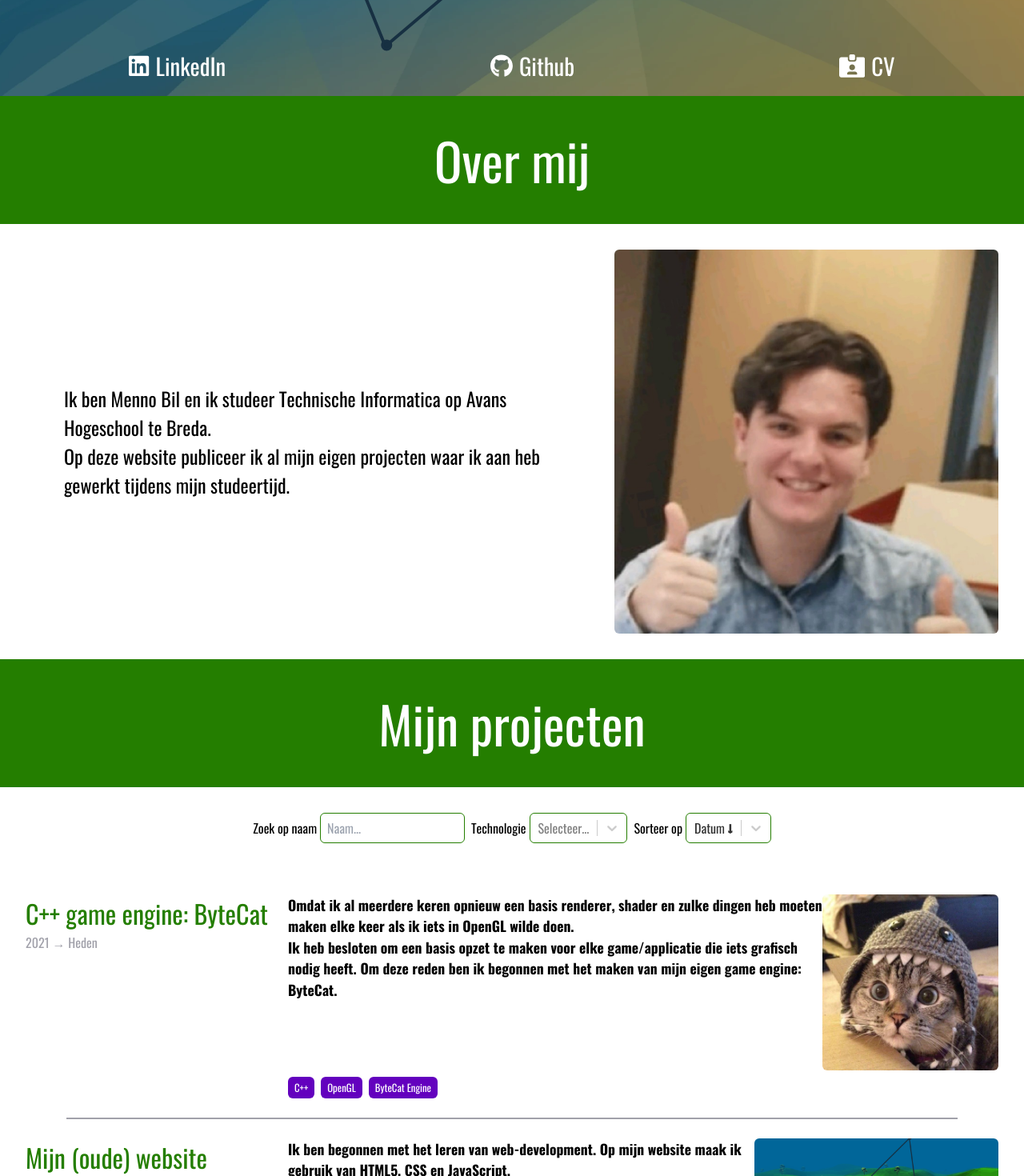
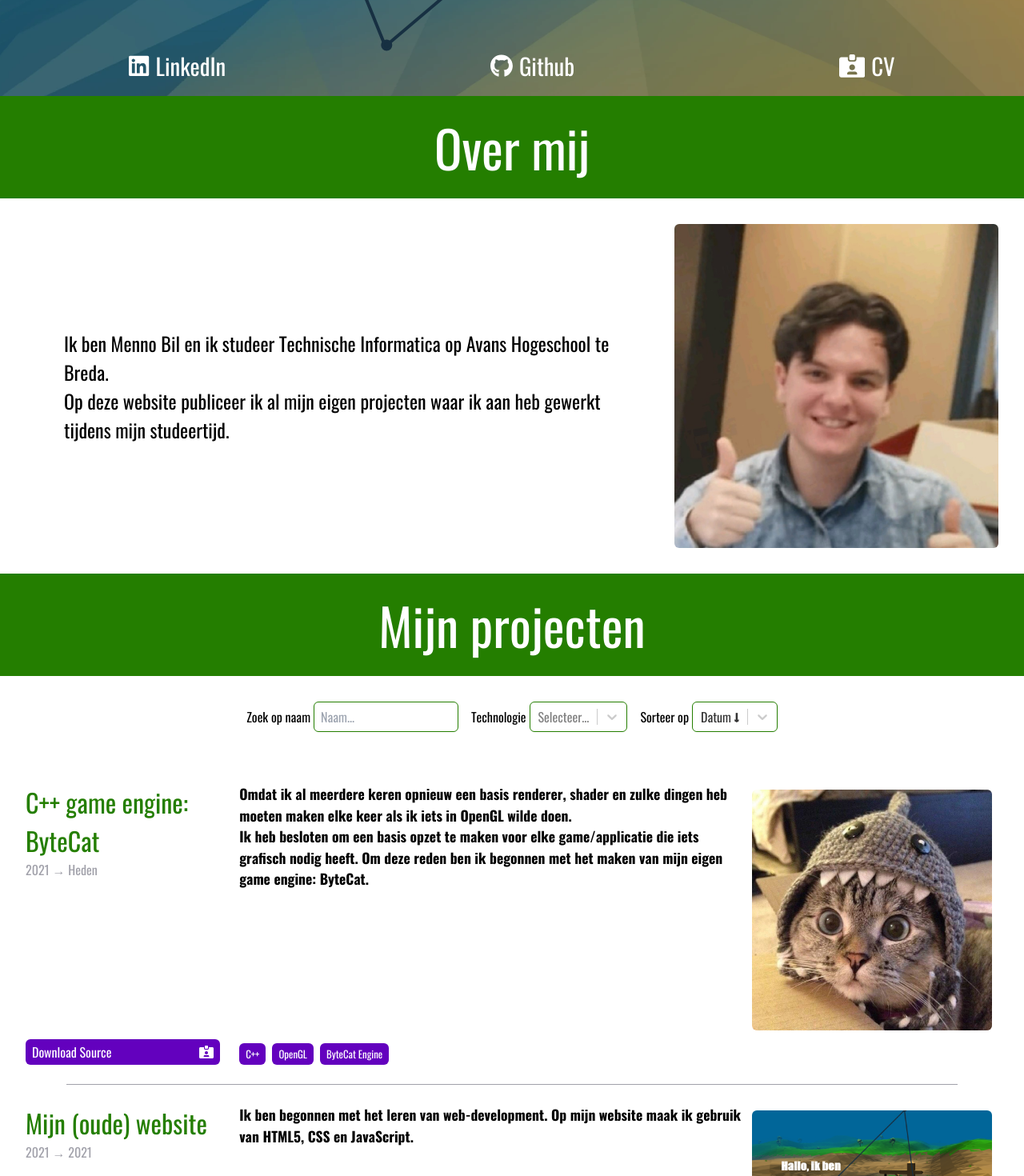
Before and after one commit to M-e-n-n-o/M-e-n-n-o.github.io, a React (Vite) app: page / in a window 1280 px wide. Shown: the part 680-2150 px from the top of the page at 80% size. Built offline with nearby package versions, Linux system fonts and the light colour scheme.

Commit message:
[Change] Styling consistency fixes

```diff
--- /dev/null
+++ b/src/components/Header.jsx
@@ -0,0 +1,11 @@
+import React from 'react';
+
+const Header = ({ children }) => {
+    return (
+        <header className="w-full bg-main text-center py-4">
+            {children}
+        </header>
+    );
+};
+
+export default Header;
--- /dev/null
+++ b/src/components/Link.jsx
@@ -0,0 +1,11 @@
+import React from 'react';
+
+const Link = ({ children, link, className }) => {
+    return (
+        <a className={`px-2 py-1 bg-call hover:bg-call-hover text-white rounded-md ${className}`} href={link}>
+            {children}
+        </a>
+    );
+};
+
+export default Link;
--- a/src/components/Timeline/Project.jsx
+++ b/src/components/Timeline/Project.jsx
@@ -1,21 +1,31 @@
 import React from 'react';
-const Project = ({ title, text, image, timestamp, link, technologies = [], hide = false }) => {
+import IdCardImg from "../../res/images/id-card.svg?component";
+import Link from "../Link";
+
+const Project = ({ title, text, image, timestamp, technologies = [], link, linkLabel, hide = false }) => {
     return (
         <>
             {!hide && <>
                 <div className="w-full flex items-center justify-between gap-6 flex-col md:flex-row overflow-hidden">
                     <div className="flex flex-col gap-6 w-full md:flex-row">
-                        <div className="w-full md:w-2/5 lg:w-1/4">
-                            <div className="text-[2rem] text-main">{title}</div>
-                            <div className="text-zinc-400 text-[1rem]">{timestamp}</div>
+                        <div className="w-full md:w-1/5 flex flex-col sm:flex-row md:flex-col justify-between items-center md:items-start gap-2">
+                            <div>
+                                <div className="text-[2rem] text-main">{title}</div>
+                                <div className="text-zinc-400 text-[1rem]">{timestamp}</div>
+                            </div>
+                            {link && <Link link={link} className="flex justify-between items-center max-h-10 w-2/3 sm:w-fit md:w-full">
+                                <span>{linkLabel ?? "Github page"}</span>
+                                <IdCardImg fill="currentColor" className="h-[1em]" />
+                            </Link>}
                         </div>
 
                         <div className="flex flex-col gap-2 flex-1">
                             <div className="text-[1.1rem] font-bold flex flex-col md:flex-row">
-                                <div>{text}</div>
-                                {image && <div className="w-full md:w-1/2 max-h-96 flex justify-center items-center overflow-hidden">
+                                <div className="w-full md:w-2/3">{text}</div>
+                                {image && <div className="md:w-1/3 max-h-96 flex justify-center items-center overflow-hidden p-2">
                                     <img
-                                        className="object-contain w-1/2 md:w-fit max-h-full max-w-full rounded-md"
+                                        loading="lazy"
+                                        className="object-contain w-1/3 md:w-auto max-w-full max-h-80 md:max-h-full rounded-md"
                                         src={image}
                                     />
                                 </div>}
--- a/src/components/Timeline/Technology.jsx
+++ b/src/components/Timeline/Technology.jsx
@@ -1,11 +1,10 @@
 import React from 'react';
+import Link from "../Link";
 
 const Technology = ({ name, link }) => {
     return (
         <>
-            {link ? <a className="px-2 py-1 bg-call hover:bg-call-hover text-white rounded-md text-[0.8rem]" href={link}>
-                {name}
-            </a> : <span className="px-2 py-1 bg-call text-white rounded-md text-[0.8rem]">
+            {link ? <Link className="text-[0.8rem]">{name}</Link> : <span className="px-2 py-1 bg-call text-white rounded-md text-[0.8rem]">
                 {name}
             </span>}
         </>
--- a/src/res/static/projects.jsx
+++ b/src/res/static/projects.jsx
@@ -1,7 +1,6 @@
 const giveIds = (list) => {
     list.forEach((item, id) => {
         item.id = id + 1;
-        item.link = `/?r=/projects/${id + 1}`;
     });
     return list;
 };
@@ -15,6 +14,11 @@ import OldWebsiteImg from "../images/OldWebsite.png";
 import GettinOverItImg from "../images/GOI.png";
 import OnlinePlatformer from "../images/Platformer.png";
 
+/*
+Note:
+technologies, link, linklabel are optional.
+If you exclude the end date it will assume that the project is ongoing
+*/
 
 export default giveIds([
 
@@ -27,6 +31,8 @@ export default giveIds([
         </>,
         description: "",
         shortImage: ByteCatImg,
+        link: "https://www.opengl.org/",
+        linkLabel: "Download Source",
         technologies: [
             { name: "C++" },
             { name: "OpenGL", link: "https://www.opengl.org/" },
@@ -70,6 +76,8 @@ export default giveIds([
             </ul>
         </>,
         shortImage: OpenGLGameImg,
+        link: "https://www.opengl.org/",
+        linkLabel: "Download Source",
         technologies: [
             { name: "Java" },
             { name: "OpenGL", link: "https://www.opengl.org/" },
@@ -86,6 +94,8 @@ export default giveIds([
             Daarnaast kan je in deze app gemakkelijk routes invullen door middel van de ingebouwde OpenStreetMap API.
         </>,
         shortImage: FitTrackerImg,
+        link: "https://www.opengl.org/",
+        linkLabel: "Download Source",
         technologies: [
             { name: "OpenStreetMap API", link: "https://www.openstreetmap.org" },
             { name: "Mobile" },
@@ -102,6 +112,8 @@ export default giveIds([
             De app maakt gebruik van GPS om de snelheid te berekenen van de gebruiker en Bluetooth om te communiceren met de Arduino.
         </>,
         shortImage: EStepImg,
+        link: "https://www.opengl.org/",
+        linkLabel: "Download Source",
         technologies: [
             { name: "Arduino", link: "https://www.arduino.cc/" },
             { name: "Mobile" },
@@ -118,6 +130,8 @@ export default giveIds([
             Deze bot is gemaakt in Java en maakt gebruik van een API om te verbinden met Discord.<br />
             De bot heeft allemaal leuke commands + elke gebruiker van de bot kan een eigen playlist aanmaken met liedjes die de bot altijd onthoud.
         </>,
+        link: "https://www.opengl.org/",
+        linkLabel: "Download Source",
         technologies: [
             { name: "Java" },
             { name: "Discord" }
@@ -134,6 +148,8 @@ export default giveIds([
             Daarnaast kan je een game starten samen met een andere player en tegen hem strijden in een simpele maar toch leuke platformer.
         </>,
         shortImage: OnlinePlatformer,
+        link: "https://www.opengl.org/",
+        linkLabel: "Download Source",
         technologies: [
             { name: "Java" },
             { name: "No engine" }
@@ -150,6 +166,8 @@ export default giveIds([
             Daarnaast heeft de game ook een paar secrets in de map en als je de game uitspeeld.
         </>,
         shortImage: GettinOverItImg,
+        link: "https://www.opengl.org/",
+        linkLabel: "Download Source",
         technologies: [
             { name: "Java" },
             { name: "No engine" }
@@ -166,6 +184,8 @@ export default giveIds([
             Al haal je het laatste level is er een leuke verrassing.
         </>,
         shortImage: DinosImg,
+        link: "https://www.opengl.org/",
+        linkLabel: "Download Source",
         technologies: [
             { name: "Java" },
         ]
--- a/src/views/AboutMe.jsx
+++ b/src/views/AboutMe.jsx
@@ -1,18 +1,20 @@
 import React from 'react';
+import Header from "../components/Header";
+import MennoImg from "../res/images/menno.webp";
 
 const AboutMe = () => {
     return (
         <div className="flex flex-col items-center">
-            <header className="w-full bg-main text-center py-8">
+            <Header>
                 <h2 className="text-[4rem] text-white">Over mij</h2>
-            </header>
-            <div className="p-8 flex flex-wrap min-h-[50vh]">
+            </Header>
+            <div className="p-8 flex flex-wrap ">
                 <div className="text-[1.5rem] w-full flex-1 flex items-center p-4 md:px-12">
                     Ik ben Menno Bil en ik studeer Technische Informatica op Avans Hogeschool te Breda.<br />
                     Op deze website publiceer ik al mijn eigen projecten waar ik aan heb gewerkt tijdens mijn studeertijd.
                 </div>
-                <div className="w-full md:max-w-[50%] md:w-fit flex items-center justify-center">
-                    <img src="src/res/images/menno.webp" className="flex-1 aspect-1 max-w-[50%] md:max-w-[60%] lg:max-w-none max-h-[30rem] rounded-md" />
+                <div className="w-1/3 flex items-center justify-center">
+                    <img src={MennoImg} className="flex-1 aspect-1 rounded-md" />
                 </div>
             </div>
         </div>
--- a/src/views/Front.jsx
+++ b/src/views/Front.jsx
@@ -4,6 +4,7 @@ import LinkedinImg from "../res/images/linkedin.svg?component";
 import GithubImg from "../res/images/github.svg?component";
 import IdCardImg from "../res/images/id-card.svg?component";
 import MennoImg from "../res/images/menno.webp";
+import CvPDF from "../res/static/CV.pdf";
 import "../res/css/views/Front.scss";
 
 const FrontIcon = ({ text, href, ...props }) => {
@@ -23,12 +24,12 @@ const Front = () => {
             <div className="min-h-screen flex flex-col justify-between items-center front-container gap-8">
                 <div className="z-10 py-3 text-white flex-1 flex flex-col justify-center items-center md:w-3/4 lg:flex-row xl:w-4/6">
                     <div className="flex-1 flex justify-center">
-                        <div>
-                            <div className="text-[1.8rem]">Hallo, ik ben</div>
-                            <a className="hover:text-main-hover pl-4 block text-[7rem] sm:text-[9rem] xl:text-[10rem]" href="/src/res/files/CV.pdf" target="_blank" >
+                        <h1>
+                            <p className="text-[1.8rem] m-0">Hallo, ik ben</p>
+                            <a className="hover:text-main-hover pl-4 block text-[7rem] sm:text-[9rem] xl:text-[10rem]" href={CvPDF} target="_blank" >
                                 Menno
                             </a>
-                        </div>
+                        </h1>
                     </div>
                     <div className="flex-1 flex justify-center">
                         <div className="flex items-center justify-center w-1/2 py-4 md:p-0 md:max-w-[50%] md:w-fit md:max-h-[60vh]">
@@ -53,7 +54,7 @@ const Front = () => {
                         text="Github"
                     />
                     <FrontIcon
-                        href="/src/res/files/CV.pdf"
+                        href={CvPDF}
                         icon={IdCardImg}
                         text="CV"
                     />
--- a/src/views/ProjectsTimeline.jsx
+++ b/src/views/ProjectsTimeline.jsx
@@ -2,6 +2,7 @@ import React, { useReducer, useState } from 'react';
 import Timeline from "../components/Timeline/index";
 import Select from 'react-select';
 import projects from "../res/static/projects";
+import Header from "../components/Header";
 
 const initialFilter = {
     technologies: [],
@@ -56,10 +57,10 @@ const ProjectsTimeline = () => {
 
     return (
         <div className="flex flex-col items-center">
-            <header className="w-full bg-main text-center py-8">
+            <Header>
                 <h2 className="text-[4rem] text-white">Mijn projecten</h2>
-            </header>
-            <div className="flex gap-2 p-8 flex-col w-11/12 children:flex children:items-center children:justify-between children:flex-col children:gap-1 sm:children:flex-row sm:w-4/5 md:flex-row md:w-fit">
+            </Header>
+            <div className="flex gap-2 md:gap-4 p-8 flex-col w-11/12 children:flex children:items-center children:justify-between children:flex-col children:gap-1 sm:children:flex-row sm:w-4/5 md:flex-row md:w-fit">
                 <div>
                     <label>Zoek op naam</label>
                     <input
```
Also changed, not shown: 1 other file (tests, documents, lock files or other folders).
